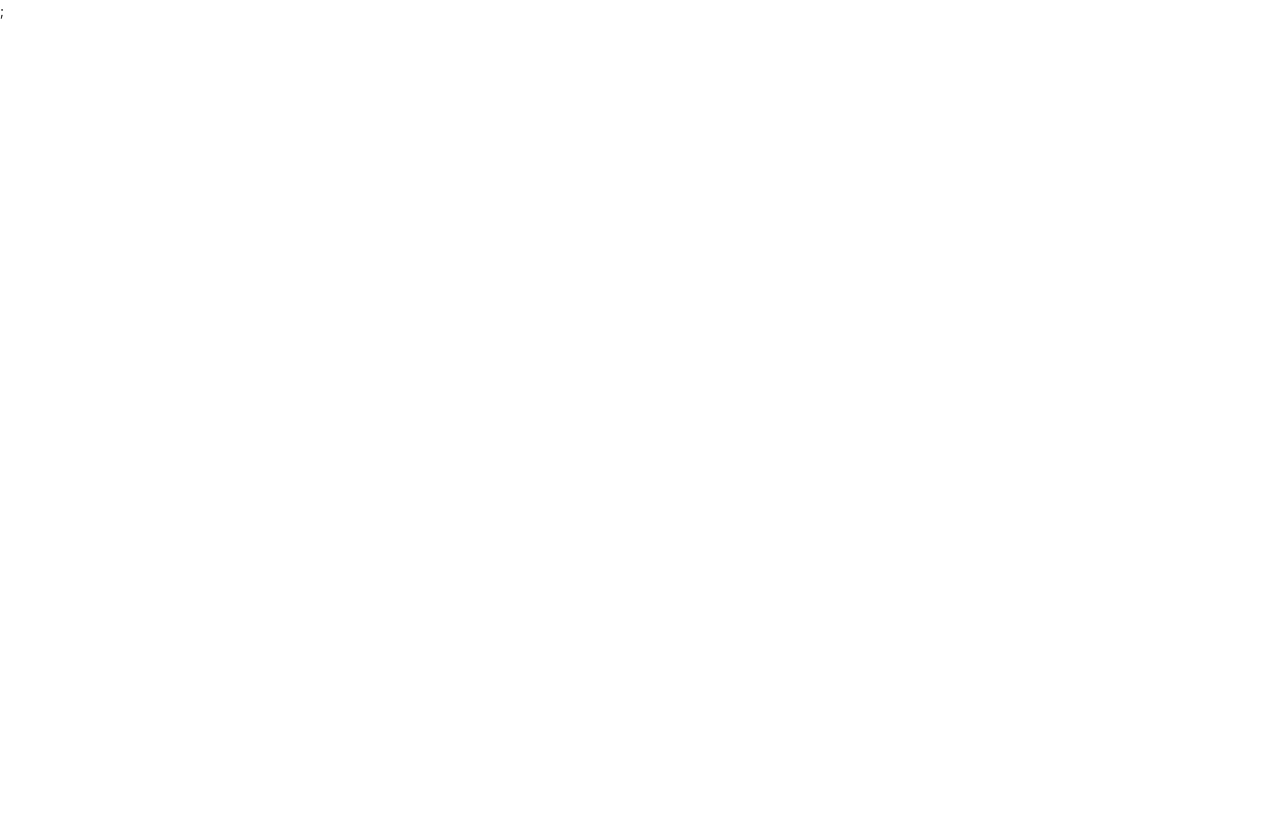
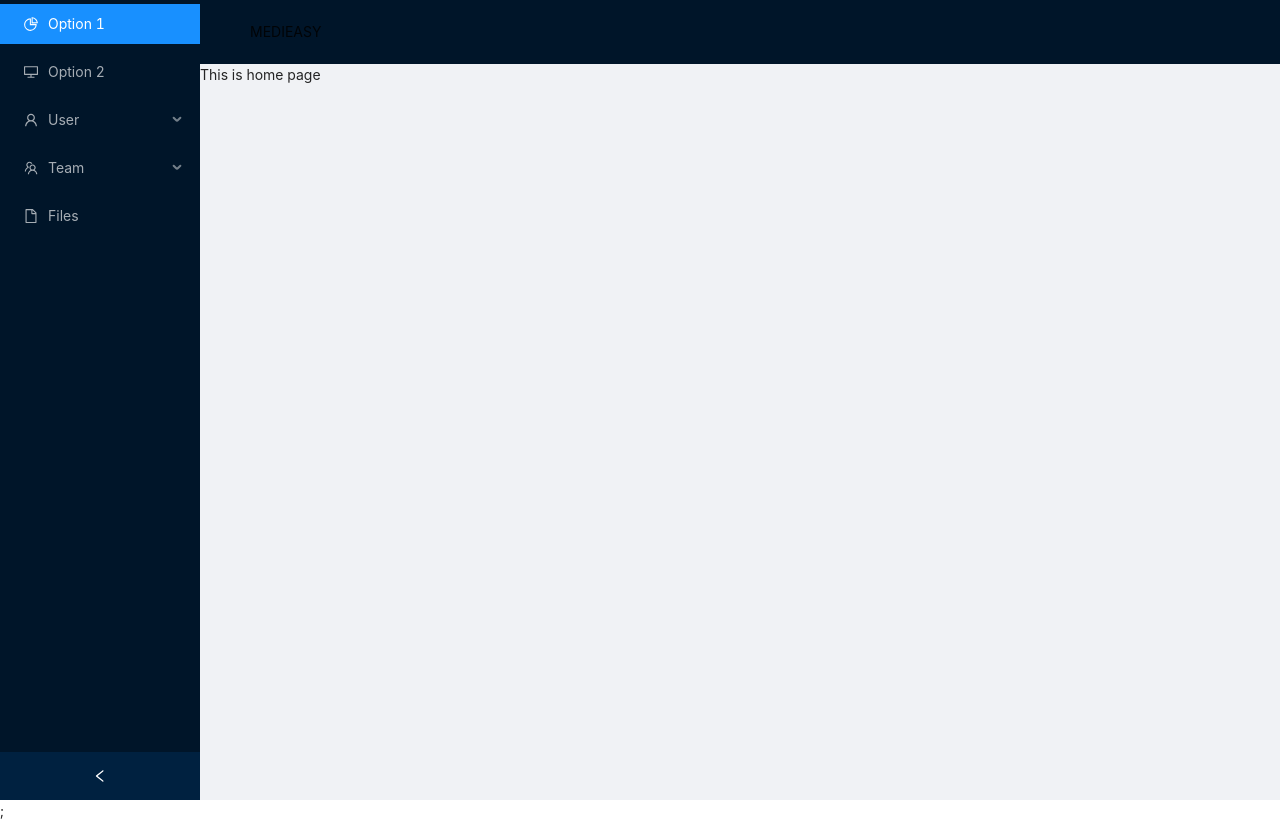
Before and after one commit to Bijoy-007/MEDIEASY_ADMIN, a React (Create React App) app: page /app/dashboard in a window 1280 px wide. Before the commit this address had no page. Before the commit the page ends 800 px from the top, so only its background shows below. Built offline with nearby package versions, Linux system fonts and the light colour scheme.

Commit message:
Hotfix : removed all the warnings

```diff
--- a/src/component/signup/SignupDetails.js
+++ b/src/component/signup/SignupDetails.js
@@ -1,4 +1,4 @@
-import { AutoComplete, Button, Form, Menu, notification } from "antd";
+import { AutoComplete, Button, Form, notification } from "antd";
 import { useState } from "react";
 
 import searchPlaceByName from "../../api/searchPlaceByName";
--- a/src/config.js
+++ b/src/config.js
@@ -1,3 +1,5 @@
-export default {
+const config = {
     "base" : process.env.REACT_APP_BASE_URL
 }
+
+export default config;
--- a/src/routes/route.js
+++ b/src/routes/route.js
@@ -1,5 +1,5 @@
 import { BrowserRouter, Routes, Route } from "react-router-dom";
-import Home from "../pages/Home";
+import Dashboard from "../pages/Dashboard";
 import Landing from "../pages/Landing";
 
 const AllRoutes = () => {
@@ -8,6 +8,7 @@ const AllRoutes = () => {
       <BrowserRouter>
         <Routes>
           <Route path="/" element={<Landing />} />
+          <Route path="/app/dashboard" element={<Dashboard />} />
         </Routes>
       </BrowserRouter>
     </>
```
Also changed, not shown: src/pages/Dashboard.js (renamed from src/pages/Home.js).
